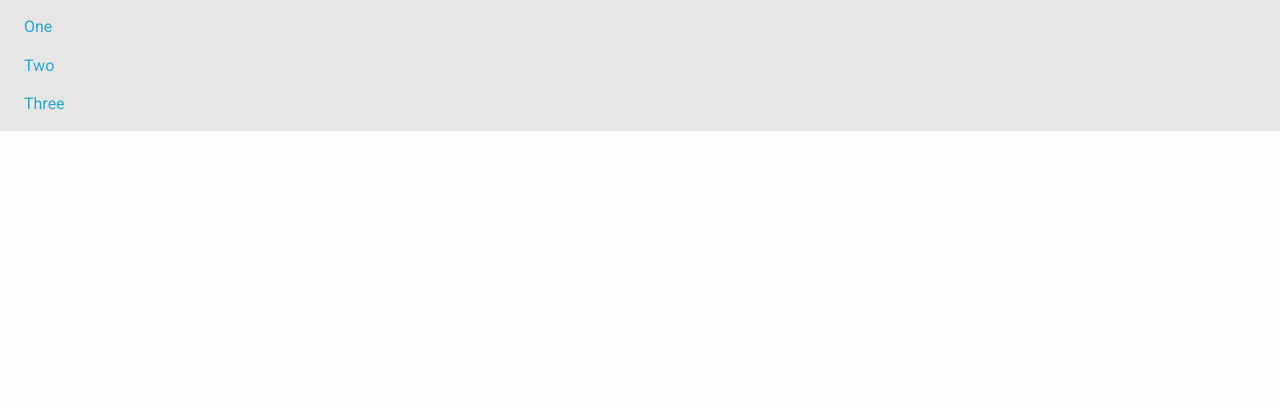
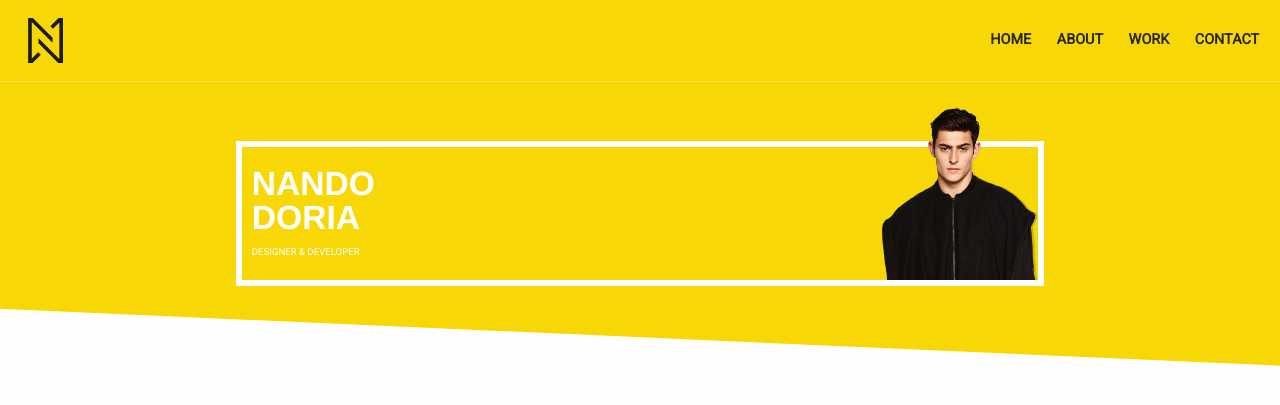
Before and after one commit to nandodoria/Doria_F_Portfolio, a PHP site: page / in a window 1280 px wide. Shown: the top 405 px of the page. Run offline with PHP 8.4, Linux system fonts and the light colour scheme.

Commit message:
adding logo to nav and creating first slanted div

```diff
--- a/css/main.css
+++ b/css/main.css
@@ -1,8 +1,125 @@
 body {
   font-family: 'Roboto', sans-serif; }
 
-.title-bar .menu-icon {
-  margin-left: 20.55rem;
-  margin-right: 0.25rem; }
+h1 {
+  margin: 0;
+  padding: 0; }
+
+p {
+  margin: 0;
+  padding: 0; }
+
+#phonemenubar {
+  background-color: #F7D806;
+  overflow: hidden; }
+
+#mobilelogo {
+  max-width: 35px;
+  margin-top: 10px;
+  margin-bottom: 10px;
+  float: left;
+  margin-left: 20px; }
+
+#mainnavlogo {
+  max-width: 35px;
+  margin-top: 10px;
+  margin-bottom: 10px;
+  float: left;
+  margin-left: 20px; }
+
+#hamburgermenu {
+  width: 35px;
+  margin-top: 20px;
+  margin-right: 20px; }
+
+.menu-icon::after {
+  position: absolute;
+  top: 0;
+  left: 0;
+  display: block;
+  width: 100%;
+  height: 6px;
+  background: #272727;
+  -webkit-box-shadow: 0 7px 0 #272727, 0 14px 0 #272727;
+  box-shadow: 0 10px 0 #272727, 0 20px 0 #272727; }
+
+.menu-icon:hover::after {
+  background: #272727;
+  -webkit-box-shadow: 0 7px 0 #272727, 0 14px 0 #272727;
+  box-shadow: 0 10px 0 #272727, 0 20px 0 #272727; }
+
+#nav-menu {
+  background-color: #F7D806; }
+
+#navitems {
+  background-color: #F7D806;
+  float: right; }
+
+.menu a {
+  padding-left: 0.8rem;
+  padding-right: 0.8rem; }
+
+#navitems li a {
+  color: #272727;
+  font-family: "Roboto", sans-serif;
+  font-weight: bold;
+  font-size: 0.9em; }
+
+#slantedintro {
+  background-color: #F7D806;
+  -webkit-clip-path: polygon(0 0, 100% 0, 100% 100%, 0 80%);
+  clip-path: polygon(0 0, 100% 0, 100% 100%, 0 80%); }
+
+#intropromodiv {
+  margin-bottom: 60px; }
+
+#whiteborder {
+  border-style: solid;
+  border-color: white;
+  border-width: 6px;
+  overflow: hidden;
+  margin-top: 60px;
+  position: relative; }
+
+#introtext {
+  float: left;
+  color: white;
+  margin-left: 10px;
+  margin-top: 20px; }
+
+#introphoto {
+  max-width: 50%;
+  bottom: 0;
+  position: absolute;
+  bottom: 0;
+  right: 0;
+  opacity: 0.2; }
+
+#introtext h1 {
+  font-weight: bold;
+  line-height: 1;
+  font-size: 2.1em;
+  margin-bottom: 0; }
+
+#introtext p {
+  font-family: "Roboto", sans-serif;
+  margin-top: 10px;
+  font-size: 0.6em;
+  margin-bottom: 20px; }
+
+#introphoto {
+  float: right; }
+
+#imagecover {
+  overflow: hidden;
+  position: relative;
+  margin-bottom: 80px; }
+
+#coverprofile {
+  max-width: 47%;
+  position: absolute;
+  bottom: 6px;
+  right: 8px;
+  z-index: 45; }
 
 /*# sourceMappingURL=main.css.map */
--- a/index.html
+++ b/index.html
@@ -13,22 +13,57 @@
   <body>
     <div class="grid-container full" >
 
-          <div class="title-bar" data-responsive-toggle="example-menu" data-hide-for="medium">
-              <button id="hamburgermenu" class="menu-icon" type="button" data-toggle="example-menu"></button>
-            </div>
+          <!-- mobile and desktop navigation begins-->
+          <div id="phonemenubar" class="title-bar-right" data-responsive-toggle="nav-menu" data-hide-for="medium">
+              <img src="images/nandologo.svg" alt="menu navigation logo" id="mobilelogo">
+              <button id="hamburgermenu" class="menu-icon" type="button" data-toggle="nav-menu"></button>
+          </div>
 
-            <div class="top-bar" id="example-menu">
-              <div class="top-bar-left">
-                <ul class="menu vertical" data-dropdown-menu>
-                  <li><a href="#">One</a></li>
-                  <li><a href="#">Two</a></li>
-                  <li><a href="#">Three</a></li>
+
+          <div class="top-bar" id="nav-menu">
+              <img src="images/nandologo.svg" alt="menu navigation logo" class="hide-for-small-only" id="mainnavlogo">
+              <div class="top-bar-right">
+                <ul class="menu horizontal" id="navitems" data-dropdown-menu>
+                  <li><a href="#">HOME</a></li>
+                  <li><a href="#">ABOUT</a></li>
+                  <li><a href="#">WORK</a></li>
+                  <li><a href="#">CONTACT</a></li>
                 </ul>
+              </div>
+          </div>
+          <!-- mobile and desktop navigation ends-->
+
+
+
+          <!-- SLANTED DIV START-->
+
+            <div id="slantedintro">
+              <div id="intropromodiv" class="grid-x align-center-middle grid-container">
+
+            <div id="imagecover" class="cell small-11 medium-8 large-10">
+
+                <img src="images/intronando.png" alt="Nando DOria Profile" id="coverprofile">
+              <div id="whiteborder" class="cell small-11 medium-8 large-10">
+                <div id="introtext">
+                  <h1> NANDO </h1> <h1>DORIA</h1>
+                  <p> DESIGNER &amp DEVELOPER </p>
+                </div>
+                <div id="introphoto">
+                <img src="images/intronando.png" alt="Nando DOria Profile">
+                </div>
+              </div>
+
+
               </div>
             </div>
 
+          <!-- SLANTED DIV END-->
 
-      </div>
+
+
+
+
+      </div> <!-- END OF MAIN CONTAINER FULL-->
 
 
     <script src="js/vendor/jquery.js"></script>
--- a/sass/_vars.scss
+++ b/sass/_vars.scss
@@ -1,2 +1,5 @@
 $nandoyellow: #F7D806;
 $nandoblack: #272727;
+
+
+$robotofont: 'Roboto', sans-serif;
--- a/sass/main.scss
+++ b/sass/main.scss
@@ -5,7 +5,175 @@ body
     font-family: 'Roboto', sans-serif;
 }
 
-.title-bar .menu-icon {
-    margin-left: 20.55rem;
-    margin-right: 0.25rem;
+h1
+{
+    margin: 0;
+    padding: 0;
 }
+
+p
+{
+    margin: 0;
+    padding: 0;
+}
+
+
+#phonemenubar
+{
+    background-color: $nandoyellow;
+    overflow: hidden;
+}
+
+#mobilelogo
+{
+   max-width: 35px;
+   margin-top: 10px;
+   margin-bottom: 10px;
+   float: left;
+   margin-left: 20px;
+}
+
+#mainnavlogo
+{
+   max-width: 35px;
+   margin-top: 10px;
+   margin-bottom: 10px;
+   float: left;
+   margin-left: 20px;
+}
+
+#hamburgermenu
+{
+    width: 35px;
+    margin-top: 20px;
+    margin-right: 20px;
+
+}
+
+.menu-icon::after
+{
+    position: absolute;
+    top: 0;
+    left: 0;
+    display: block;
+    width: 100%;
+    height: 6px;
+    background: #272727;
+    -webkit-box-shadow: 0 7px 0 #272727, 0 14px 0 #272727;
+    box-shadow: 0 10px 0 #272727, 0 20px 0 #272727;
+}
+
+.menu-icon:hover::after
+{
+    background: #272727;
+    -webkit-box-shadow: 0 7px 0 #272727, 0 14px 0 #272727;
+    box-shadow: 0 10px 0 #272727, 0 20px 0 #272727;
+}
+
+#nav-menu
+{
+    background-color: $nandoyellow;
+}
+
+#navitems
+{
+    background-color: $nandoyellow;
+    float: right;
+}
+
+.menu a
+{
+    padding-left: 0.8rem;
+    padding-right: 0.8rem;
+}
+
+#navitems li a
+{
+    color: $nandoblack;
+    font-family: $robotofont;
+    font-weight: bold;
+    font-size: 0.9em;
+}
+
+#slantedintro
+{
+    background-color: $nandoyellow;
+
+    -webkit-clip-path: polygon(0 0, 100% 0, 100% 100%, 0 80%);
+    clip-path: polygon(0 0, 100% 0, 100% 100%, 0 80%);
+
+}
+
+#intropromodiv
+{
+    margin-bottom: 60px;
+}
+
+
+#whiteborder
+{
+    border-style: solid;
+    border-color: white;
+    border-width: 6px;
+    overflow: hidden;
+    margin-top: 60px;
+    position: relative;
+}
+
+#introtext
+{
+    float: left;
+    color: white;
+    margin-left: 10px;
+    margin-top: 20px;
+
+}
+
+#introphoto
+{
+    max-width: 50%;
+    bottom: 0;
+    position: absolute;
+    bottom: 0;
+    right: 0;
+    opacity: 0.2;
+}
+
+
+
+#introtext h1
+{
+    font-weight: bold;
+    line-height: 1;
+    font-size: 2.1em;
+    margin-bottom: 0;
+}
+
+#introtext p
+{
+    font-family: $robotofont;
+    margin-top: 10px;
+    font-size: 0.6em;
+    margin-bottom: 20px;
+}
+
+#introphoto
+{
+    float: right;
+}
+
+#imagecover
+{
+    overflow: hidden;
+    position: relative;
+    margin-bottom: 80px;
+}
+
+#coverprofile
+{
+    max-width: 47%;
+    position: absolute;
+    bottom: 6px;
+    right: 8px;
+    z-index: 45;
+}
```
Also changed, not shown: images/intronando.png (added), 1 other file.
